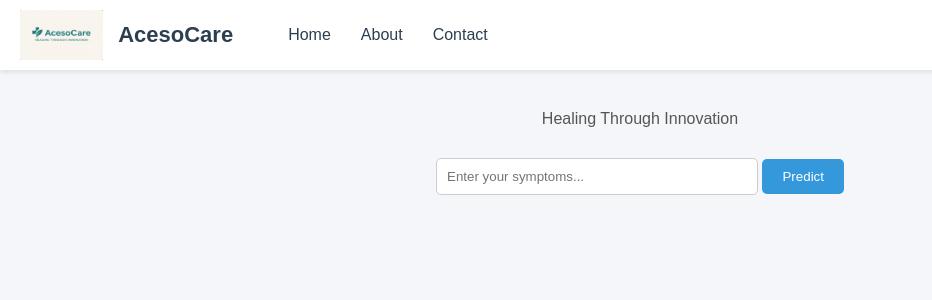
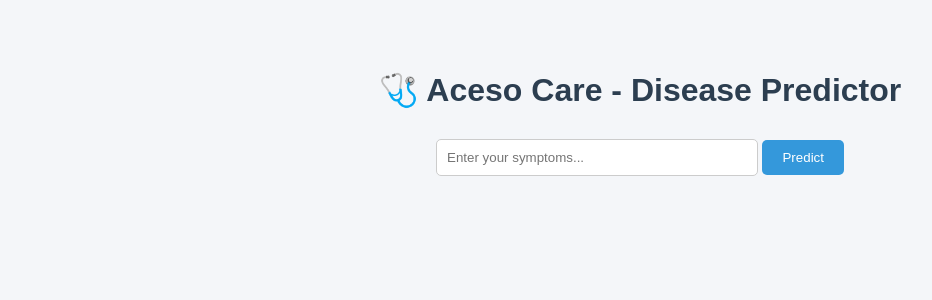
Before and after one commit to Saanvi-nyam/AcesoCare, a Flask app: page / in a window 1280 px wide. Shown: the top 300 px of the page, without its empty margins (0-932 px from the left). Run offline with Flask 3, Linux system fonts and the light colour scheme; parts of the project's set-up code (start-up, migrations or seed data) failed here and were passed over.

Commit message:
base working structure

```diff
--- a/templates/index.html
+++ b/templates/index.html
@@ -6,48 +6,12 @@
         body {
             font-family: Arial, sans-serif;
             background: #f4f6f9;
+            text-align: center;
             margin: 0;
-            padding: 0;
+            padding: 50px;
         }
-        header {
-            display: flex;
-            align-items: center;
-            justify-content: flex-start; /* Align everything to the left */
-            background: white;
-            padding: 10px 20px;
-            box-shadow: 0px 2px 5px rgba(0,0,0,0.1);
-        }
-        .logo-section {
-            display: flex;
-            align-items: center;
-        }
-        .logo-section img {
-            height: 50px;
-            margin-right: 15px;
-        }
-        .logo-section h1 {
-            font-size: 22px;
+        h1 {
             color: #2c3e50;
-            margin: 0;
-        }
-        nav {
-            display: flex;
-            justify-content: flex-start; /* Menu closer to logo */
-            margin-left: 40px; /* Space between logo and menu */
-        }
-        nav a {
-            margin: 0 15px;
-            text-decoration: none;
-            font-size: 16px;
-            color: #2c3e50;
-            transition: 0.3s;
-        }
-        nav a:hover {
-            color: #3498db;
-        }
-        .container {
-            text-align: center;
-            padding: 50px;
         }
         form {
             margin-top: 30px;
@@ -74,28 +38,10 @@
             font-size: 20px;
             color: green;
         }
-        .tagline {
-            font-size: 16px;
-            color: #555;
-            margin-top: -10px;
-        }
     </style>
 </head>
 <body>
-    <header>
-        <div class="logo-section">
-            <img src="{{ url_for('static', filename='logo.png') }}" alt="AcesoCare Logo">
-            <h1>AcesoCare</h1>
-        </div>
-        <nav>
-            <a href="#">Home</a>
-            <a href="#">About</a>
-            <a href="#">Contact</a>
-        </nav>
-    </header>
-
-    <div class="container">
-        <p class="tagline">Healing Through Innovation</p>
+    <h1>🩺 Aceso Care - Disease Predictor</h1>
     <form method="POST">
         <input type="text" name="symptom" placeholder="Enter your symptoms..." required>
         <input type="submit" value="Predict">
@@ -105,6 +51,5 @@
         <p><b>Predicted Disease:</b> {{ prediction }}</p>
     </div>
     {% endif %}
-    </div>
 </body>
 </html>
```
Also changed, not shown: templates/result.html (added, +58 -0 lines). Lines whose indentation alone changed are shown as unchanged.
